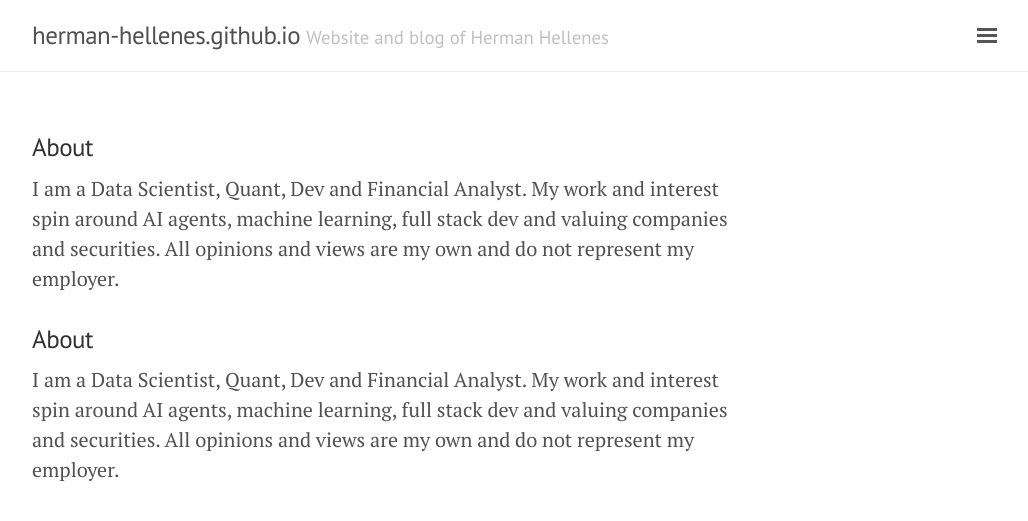
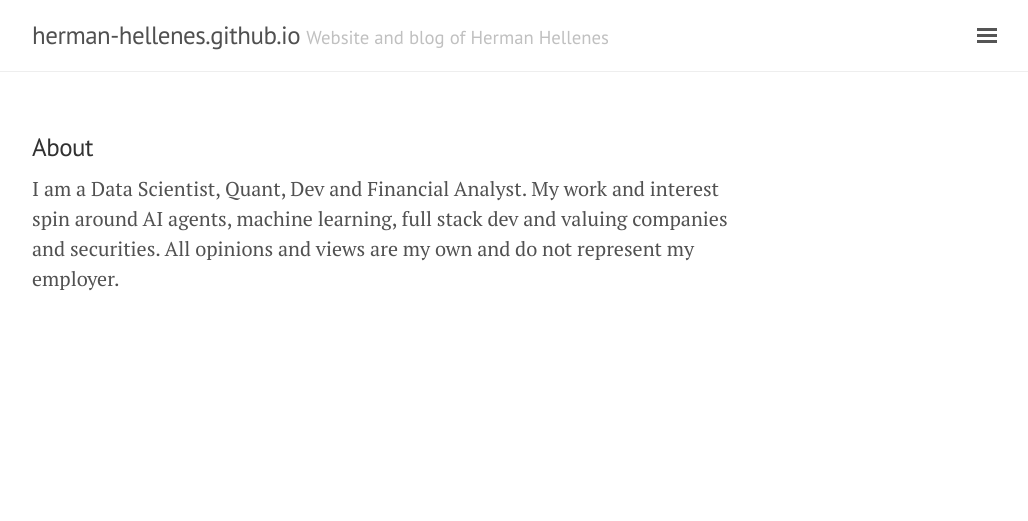
Before and after one commit to herman-hellenes/herman-hellenes.github.io, a Jekyll site: the page built from index.html, in a window 1280 px wide. Shown: the top 521 px of the page, without its empty margins (248-1276 px from the left). Built offline with Jekyll 4.4.1, drawn with Linux system fonts in a browser that asks for light colours; nearby versions of some CDN libraries.

Commit message:
Update index.html

```diff
--- a/index.html
+++ b/index.html
@@ -37,14 +37,6 @@ title: Home
       </p>
     </section>
 
-     <h3>About</h3>
-    <section class="copy">
-
-      <p>
-        I am a Data Scientist, Quant, Dev and Financial Analyst. My work and interest spin around AI agents, machine learning, full stack dev and valuing companies and securities.
-        All opinions and views are my own and do not represent my employer.
-      </p>
-    </section>
 
     <p>
 
```
